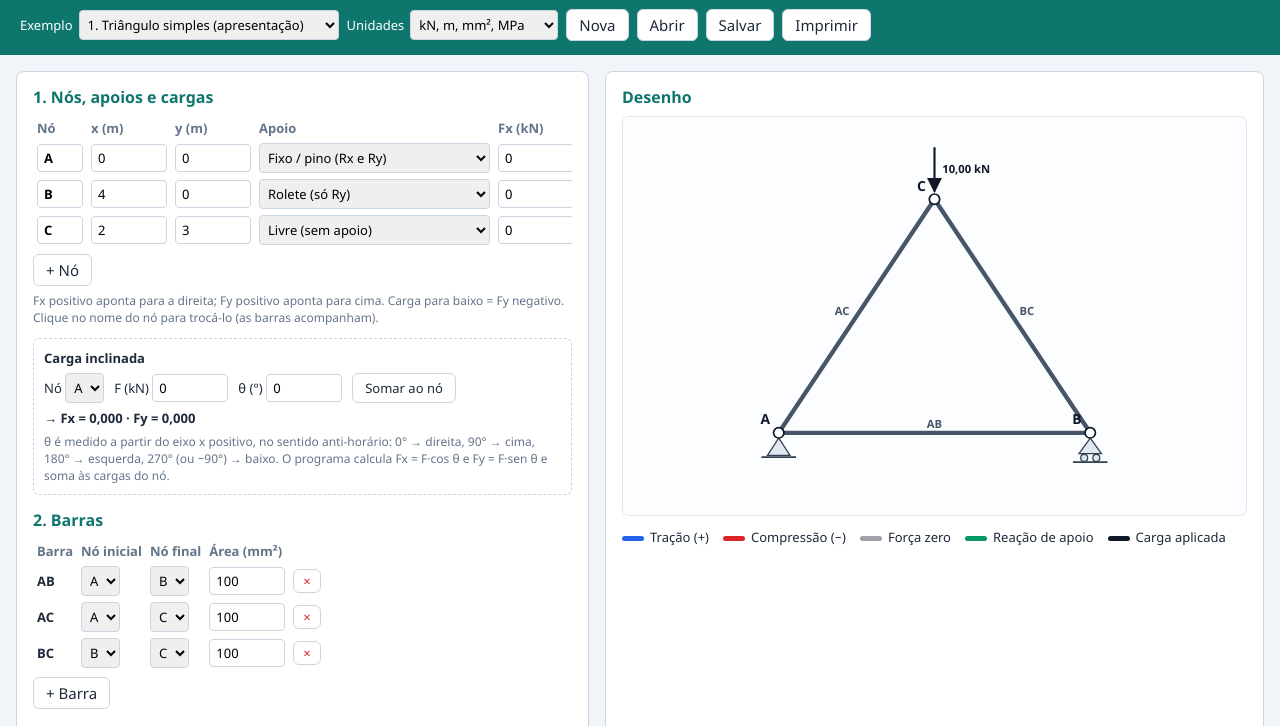
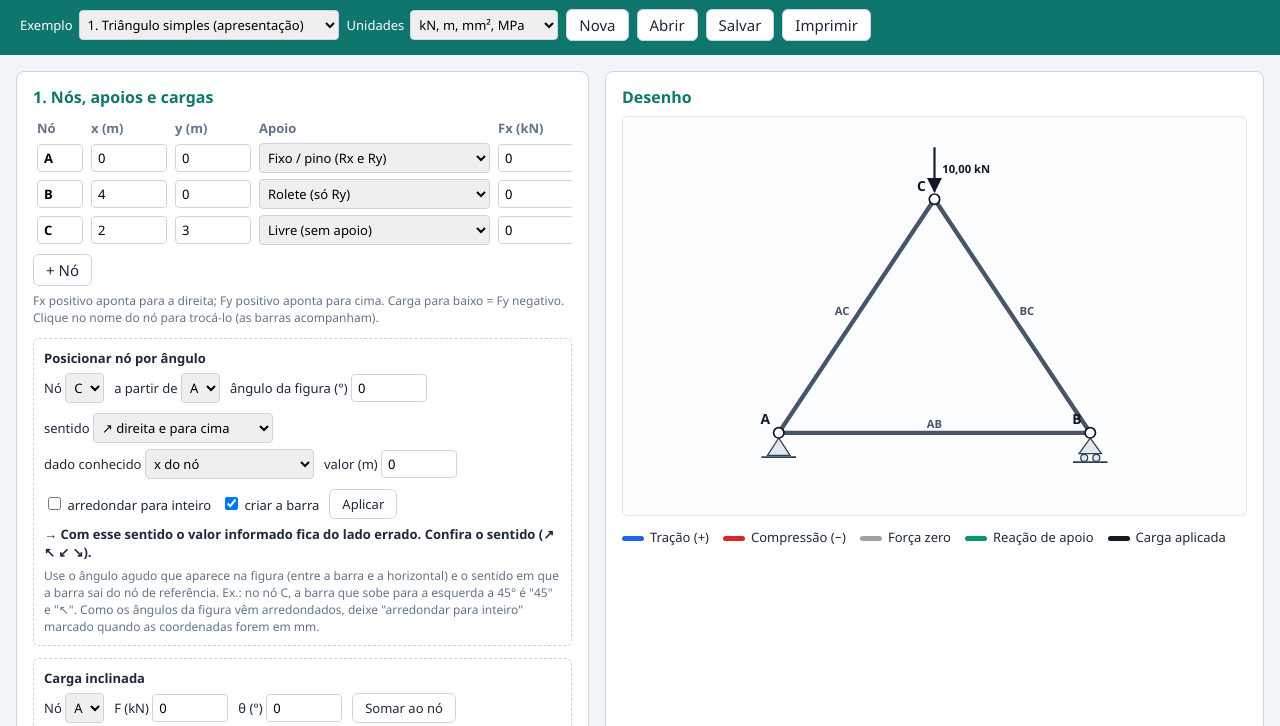
Before and after one commit to guitiba05/projeto-marcio-n2, a plain HTML site: page index.html in a window 1280 px wide. Shown: the part 67-793 px from the top of the page. Drawn offline with Linux system fonts and the light colour scheme.

Commit message:
feat: posicionar no pelo angulo da figura
- Quadro "Posicionar no por angulo": no de referencia, angulo agudo da
  figura, sentido da barra (direita/esquerda, cima/baixo) e um dado
  conhecido (x, y ou comprimento) calculam as coordenadas do no.
- posicionarPorAngulo no calculo.js; avisa quando o sentido esta errado ou
  quando o dado nao define o ponto (barra vertical com x, horizontal com y).
- Opcao de arredondar para inteiro (ligada em mm), porque os angulos das
  figuras tem 3 casas; cria a barra entre os dois nos se ela nao existir.
- README, roteiro e explicacao do codigo atualizados.

```diff
--- a/index.html
+++ b/index.html
@@ -46,6 +46,32 @@
         <button id="botao-adicionar-no" class="adicionar">+ Nó</button>
         <p class="dica">Fx positivo aponta para a direita; Fy positivo aponta para cima. Carga para baixo = Fy negativo.
           Clique no nome do nó para trocá-lo (as barras acompanham).</p>
+
+        <div class="carga-inclinada">
+          <strong>Posicionar nó por ângulo</strong>
+          <div class="linha">
+            <label>Nó <select id="pos-no"></select></label>
+            <label>a partir de <select id="pos-ref"></select></label>
+            <label>ângulo da figura (°) <input type="number" step="any" min="0" max="90" id="pos-angulo" value="0"></label>
+            <label>sentido <select id="pos-sentido"></select></label>
+          </div>
+          <div class="linha">
+            <label>dado conhecido
+              <select id="pos-dado">
+                <option value="x">x do nó</option>
+                <option value="y">y do nó</option>
+                <option value="comprimento">comprimento da barra</option>
+              </select></label>
+            <label>valor (<span data-unidade="comprimento"></span>) <input type="number" step="any" id="pos-valor" value="0"></label>
+            <label><input type="checkbox" id="pos-arredondar" checked> arredondar para inteiro</label>
+            <label><input type="checkbox" id="pos-criar-barra" checked> criar a barra</label>
+            <button id="botao-posicionar">Aplicar</button>
+          </div>
+          <p id="pos-previa" class="previa"></p>
+          <p class="dica">Use o ângulo agudo que aparece na figura (entre a barra e a horizontal) e o sentido em que a barra
+            sai do nó de referência. Ex.: no nó C, a barra que sobe para a esquerda a 45° é "45" e "↖". Como os ângulos da
+            figura vêm arredondados, deixe "arredondar para inteiro" marcado quando as coordenadas forem em mm.</p>
+        </div>
 
         <div class="carga-inclinada">
           <strong>Carga inclinada</strong>
@@ -122,6 +148,7 @@
   <script src="js/formatar.js"></script>
   <script src="js/desenho.js"></script>
   <script src="js/passo-a-passo.js"></script>
+  <script src="js/posicionar-no.js"></script>
   <script src="js/tela.js"></script>
 </body>
 </html>
--- a/js/calculo.js
+++ b/js/calculo.js
@@ -343,3 +343,29 @@ function decomporCarga(modulo, anguloGraus) {
     fy: limpar(modulo * Math.sin(radianos))
   };
 }
+
+const SENTIDOS_DA_BARRA = {
+  direita_cima: { descricao: '↗ direita e para cima', x: 1, y: 1 },
+  esquerda_cima: { descricao: '↖ esquerda e para cima', x: -1, y: 1 },
+  esquerda_baixo: { descricao: '↙ esquerda e para baixo', x: -1, y: -1 },
+  direita_baixo: { descricao: '↘ direita e para baixo', x: 1, y: -1 }
+};
+
+function posicionarPorAngulo(referencia, anguloGraus, sentido, dado) {
+  const sinais = SENTIDOS_DA_BARRA[sentido];
+  if (!sinais || !Number.isFinite(anguloGraus) || !Number.isFinite(dado.valor)) return { erro: 'Preencha o ângulo e o valor.' };
+  if (anguloGraus < 0 || anguloGraus > 90) return { erro: 'Use o ângulo agudo da figura (entre 0° e 90°) e escolha o sentido.' };
+  const radianos = anguloGraus * Math.PI / 180;
+  const ux = sinais.x * Math.cos(radianos);
+  const uy = sinais.y * Math.sin(radianos);
+  let comprimento = dado.valor;
+  if (dado.tipo === 'x') {
+    if (Math.abs(ux) < 1e-9) return { erro: 'Barra vertical: o x não muda. Informe y ou o comprimento.' };
+    comprimento = (dado.valor - referencia.x) / ux;
+  } else if (dado.tipo === 'y') {
+    if (Math.abs(uy) < 1e-9) return { erro: 'Barra horizontal: o y não muda. Informe x ou o comprimento.' };
+    comprimento = (dado.valor - referencia.y) / uy;
+  }
+  if (!(comprimento > 0)) return { erro: 'Com esse sentido o valor informado fica do lado errado. Confira o sentido (↗ ↖ ↙ ↘).' };
+  return { x: referencia.x + comprimento * ux, y: referencia.y + comprimento * uy, comprimento: comprimento };
+}
--- /dev/null
+++ b/js/posicionar-no.js
@@ -0,0 +1,65 @@
+// Quadro "Posicionar nó por ângulo": lê o ângulo da figura e calcula as coordenadas do nó.
+// A conta fica em posicionarPorAngulo (calculo.js); aqui só lemos a tela e aplicamos o resultado.
+
+function mostrarSeletoresDePosicao() {
+  const nomes = trelica.nos.map(no => ({ valor: no.nome, texto: no.nome }));
+  ['pos-no', 'pos-ref'].forEach(id => {
+    const seletor = elemento(id);
+    seletor.innerHTML = opcoes(nomes, seletor.value);
+  });
+  if (elemento('pos-no').value === elemento('pos-ref').value && trelica.nos.length > 1) {
+    elemento('pos-no').value = trelica.nos[trelica.nos.length - 1].nome;
+  }
+  mostrarPreviaDaPosicao();
+}
+
+function calcularPosicao() {
+  const no = buscarNo(trelica, elemento('pos-no').value);
+  const referencia = buscarNo(trelica, elemento('pos-ref').value);
+  if (!no || !referencia) return { erro: 'Cadastre pelo menos 2 nós.' };
+  if (no === referencia) return { erro: 'Escolha nós diferentes.' };
+  const resultado = posicionarPorAngulo(
+    referencia,
+    Number(elemento('pos-angulo').value),
+    elemento('pos-sentido').value,
+    { tipo: elemento('pos-dado').value, valor: Number(elemento('pos-valor').value) }
+  );
+  if (resultado.erro) return resultado;
+  const arredondar = elemento('pos-arredondar').checked;
+  const limpar = valor => arredondar ? Math.round(valor) : Math.round(valor * 1e6) / 1e6;
+  return { no: no, referencia: referencia, x: limpar(resultado.x), y: limpar(resultado.y) };
+}
+
+function mostrarPreviaDaPosicao() {
+  const posicao = calcularPosicao();
+  elemento('pos-previa').textContent = posicao.erro
+    ? '→ ' + posicao.erro
+    : `→ ${posicao.no.nome} = (${formatarNumero(posicao.x)} ; ${formatarNumero(posicao.y)})`;
+}
+
+function aplicarPosicao() {
+  const posicao = calcularPosicao();
+  if (posicao.erro) {
+    alert(posicao.erro);
+    return;
+  }
+  posicao.no.x = posicao.x;
+  posicao.no.y = posicao.y;
+  const nomes = [posicao.no.nome, posicao.referencia.nome].sort().join('-');
+  const barraExiste = trelica.barras.some(barra => [barra.no1, barra.no2].sort().join('-') === nomes);
+  if (elemento('pos-criar-barra').checked && !barraExiste) {
+    trelica.barras.push({ no1: posicao.referencia.nome, no2: posicao.no.nome, area: 0 });
+  }
+  mostrarTabelaDeNos();
+  mostrarTabelaDeBarras();
+  aoMudarDados();
+}
+
+function ligarPosicionarNo() {
+  elemento('pos-sentido').innerHTML = Object.keys(SENTIDOS_DA_BARRA)
+    .map(chave => `<option value="${chave}">${SENTIDOS_DA_BARRA[chave].descricao}</option>`).join('');
+  ['pos-no', 'pos-ref', 'pos-sentido', 'pos-dado', 'pos-arredondar'].forEach(id =>
+    elemento(id).addEventListener('change', mostrarPreviaDaPosicao));
+  ['pos-angulo', 'pos-valor'].forEach(id => elemento(id).addEventListener('input', mostrarPreviaDaPosicao));
+  elemento('botao-posicionar').addEventListener('click', aplicarPosicao);
+}
--- a/js/tela.js
+++ b/js/tela.js
@@ -68,6 +68,7 @@ function mostrarTabelaDeNos() {
       <td><button class="remover" data-indice="${i}" title="Remover o nó ${no.nome}">×</button></td>
     </tr>`).join('');
   mostrarSeletorDeCarga();
+  mostrarSeletoresDePosicao();
 }
 
 function mostrarSeletorDeCarga() {
@@ -142,6 +143,7 @@ function mostrarUnidades() {
   elemento('selecao-unidades').value = trelica.unidades;
   elemento('tensao-tracao').value = trelica.tensaoAdmTracao;
   elemento('tensao-compressao').value = trelica.tensaoAdmCompressao;
+  elemento('pos-arredondar').checked = unidades.comprimento === 'mm';
 }
 
 function mostrarTudo() {
@@ -375,6 +377,7 @@ function iniciar() {
   elemento('selecao-unidades').innerHTML = Object.keys(SISTEMAS_DE_UNIDADES)
     .map(chave => `<option value="${chave}">${SISTEMAS_DE_UNIDADES[chave].descricao}</option>`).join('');
   ligarEventos();
+  ligarPosicionarNo();
   elemento('selecao-exemplo').value = '0';
   carregarExemplo(0);
   trocarAba('resultados');
```
Also changed, not shown: 3 other files.
